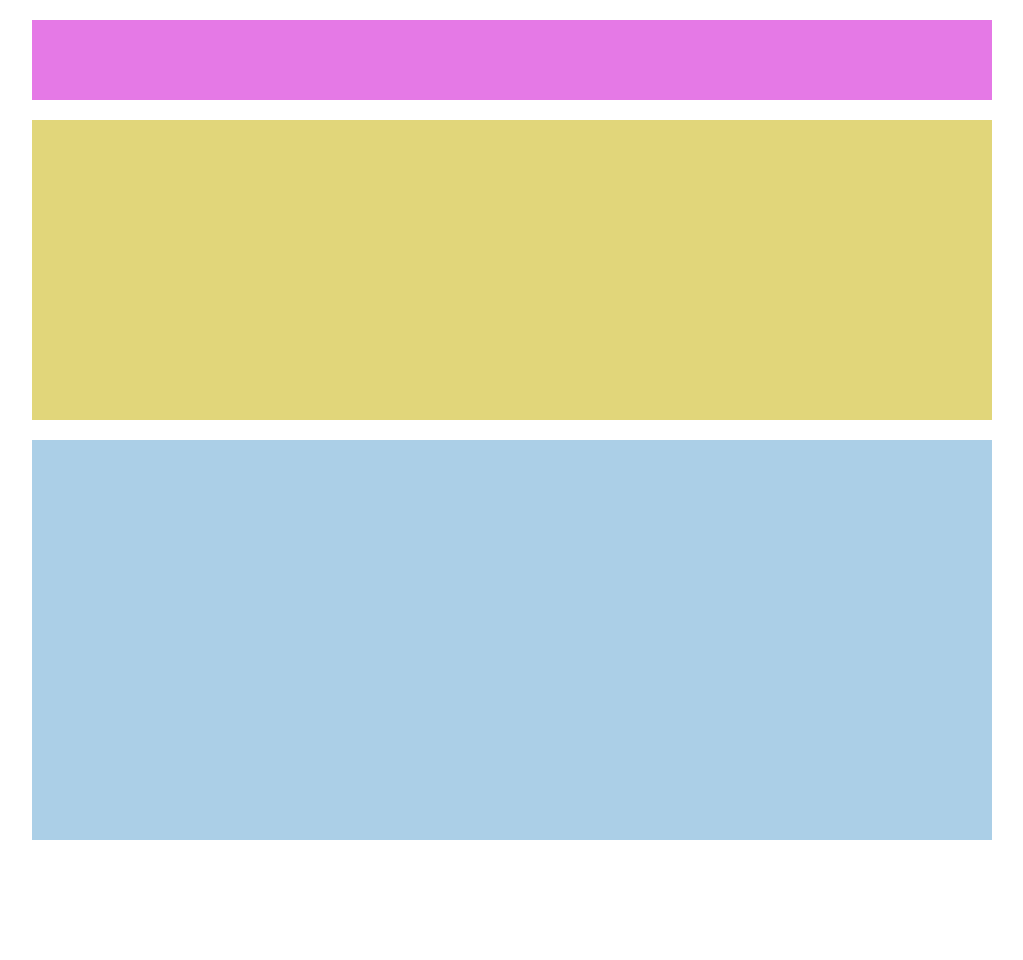
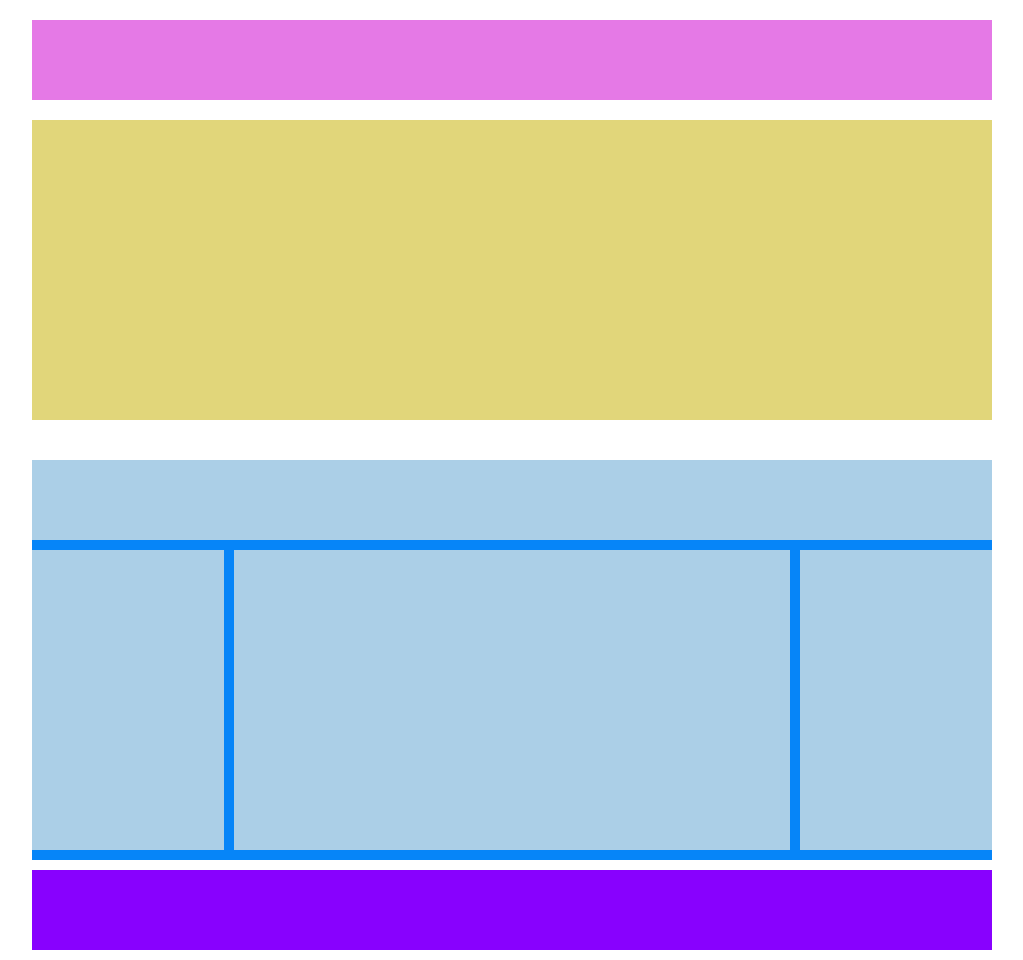
Before and after one commit to Mdigennaro/htmlcss-struttura-wp, a plain HTML site: page index.html in a window 1280 px wide. Shown: the whole page, without its empty margins (128-1151 px from the left). Before the commit the page ends 860 px from the top, so only its background shows below. Drawn offline with Linux system fonts and the light colour scheme.

Commit message:
fine-esercizio-scheletro

```diff
--- a/css/style.css
+++ b/css/style.css
@@ -15,9 +15,15 @@ header{
   background-color: #e579e6;
 }
 
+footer{
+  height: 80px;
+  margin: 10px 0;
+  background-color: #8801fe;
+}
+
 aside, section{
   float: left;
-  margin-top: 20px;
+  margin-top: 80px;
 }
 
 .jumbotron{
@@ -28,16 +34,20 @@ aside, section{
 .box-main{
   min-height: 400px;
   background-color: #abcfe7;
-  margin: 20px 0;
+  margin-top: 40px;
 }
 
 aside{
   width: 20%;
-  min-height: 380px;
-  border: 2%;
-  border-color: #0685f8;
+  min-height: 320px;
+  border-top: 10px solid #0685f8;
+  border-bottom: 10px solid #0685f8;
+
 }
 
 section{
+  width: 60%;
+  min-height: 320px;
+  border: 10px solid #0685f8;
 
 }
```
